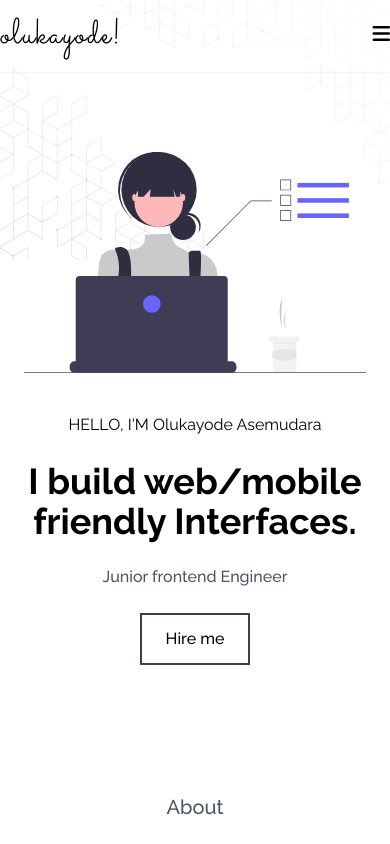
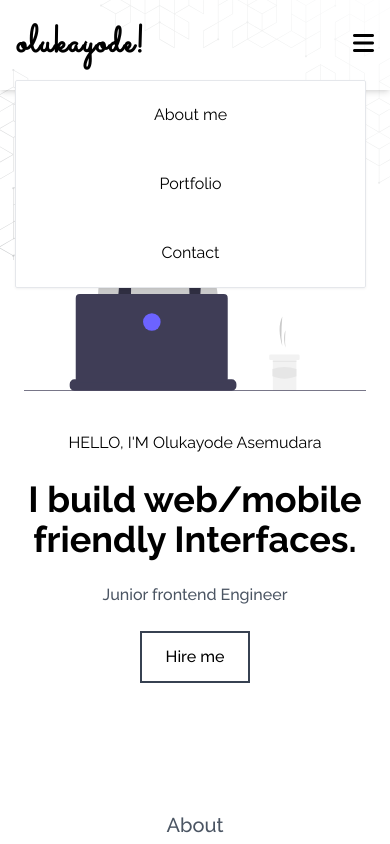
Before and after one commit to blaqnativity/myportfolios.com, a Nuxt app: page / in a window 390 px wide. Shown: the top 844 px of the page. Built offline with nearby package versions, Linux system fonts and the light colour scheme.

Commit message:
mobile menu added

```diff
--- a/assets/css/tailwind.css
+++ b/assets/css/tailwind.css
@@ -15,19 +15,26 @@
   padding: 0;
   font-family: "Raleway", sans-serif;
   transition: all 200ms ease;
+  list-style: none;
+  text-decoration: none;
 }
 
 body {
+  /* position: relative; */
   scroll-behavior: smooth;
   background-image: url("~/assets/img/bg-pattern.svg");
-  /* background-position: 80%; */
   background-repeat: no-repeat;
 }
 
 /* ============reuseable components CSS=============== */
 .logo {
-  font-family: "Sacramento";
+  @apply text-[2.4em] font-semibold;
+  font-family: "Sacramento", cursive;
   letter-spacing: 1px;
+}
+
+.main_menu li {
+  @apply text-gray-700 text-[1em] font-medium hover:text-gray-900 hover:scale-105;
 }
 
 .btn {
@@ -48,6 +55,19 @@ body {
 
 /* font awesome icons */
 i {
-  @apply text-xl font-semibold;
+  @apply text-xl font-semibold cursor-pointer;
   letter-spacing: "20px";
 }
+
+.togglebtn i {
+  @apply text-[1.5rem];
+}
+
+/* mobile menu */
+.dropdown_menu {
+  @apply absolute top-[80px] right-[1.5rem] w-[90%] bg-white border drop-shadow-sm overflow-hidden  backdrop-blur-sm rounded-sm  md:hidden;
+}
+
+.dropdown_menu li {
+  @apply flex p-[1.4rem] items-center justify-center space-y-6;
+}
--- a/components/navbar.vue
+++ b/components/navbar.vue
@@ -1,46 +1,31 @@
 <template>
   <!-- ==============Navbar Section=============== -->
-  <div class="navbar shadow-sm w-[100vw] py-4">
-    <nav class="relative container mx-auto">
-      <div class="flex items-center justify-between">
-        <!-- Logo -->
-        <NuxtLink to="/"
-          ><span class="logo text-4xl md:text-5xl font-medium"
-            >olukayode!</span
-          ></NuxtLink
-        >
+  <section class="w-[100%] shadow-md">
+    <nav
+      class="relative container mx-auto p-4 flex justify-between items-center"
+    >
+      <div>
+        <NuxtLink class="logo" to="/">olukayode!</NuxtLink>
+      </div>
 
-        <!-- Menu Items -->
-        <ul
-          class="hidden md:flex space-x-6 items-center text-gray-600 text-sm uppercase font-semibold"
-        >
-          <NuxtLink to="about" class="hover:text-gray-400"
-            ><span>About me</span></NuxtLink
-          >
-          <NuxtLink to="/" class="hover:text-gray-400"
-            ><span>Portfolio</span></NuxtLink
-          >
-          <NuxtLink to="/" class="hover:text-gray-400"
-            ><span>Contact</span></NuxtLink
-          >
-        </ul>
+      <!-- nav menu -->
+      <ul class="main_menu hidden space-x-10 md:flex">
+        <li><NuxtLink to="/">About me</NuxtLink></li>
+        <li><NuxtLink to="/">Portfolio</NuxtLink></li>
+        <li><NuxtLink to="/">Contact</NuxtLink></li>
+      </ul>
 
-        <!-- hamburger icon -->
-        <div class="hamburgerBtn md:hidden">
-          <i class="fa-solid fa-bars"></i>
-        </div>
+      <div class="togglebtn block md:hidden">
+        <i class="fa-solid fa-bars"></i>
+      </div>
 
-        <!-- hamburger menu -->
-        <ul
-          class="menu hidden items-center flex-col absolute left-0 w-full top-0 p-10 rounded-b-3xl text-sm uppercase font-semibold bg-indigo-500 space-y-4 text-white"
-        >
-          <NuxtLink to="/"><span>About me</span></NuxtLink>
-          <NuxtLink to="/"><span>Dev Projects</span></NuxtLink>
-          <NuxtLink to="/"><span>Contact</span></NuxtLink>
-        </ul>
+      <div class="dropdown_menu">
+        <li><NuxtLink to="/">About me</NuxtLink></li>
+        <li><NuxtLink to="/">Portfolio</NuxtLink></li>
+        <li><NuxtLink to="/">Contact</NuxtLink></li>
       </div>
     </nav>
-  </div>
+  </section>
 </template>
 
 <script>
```
